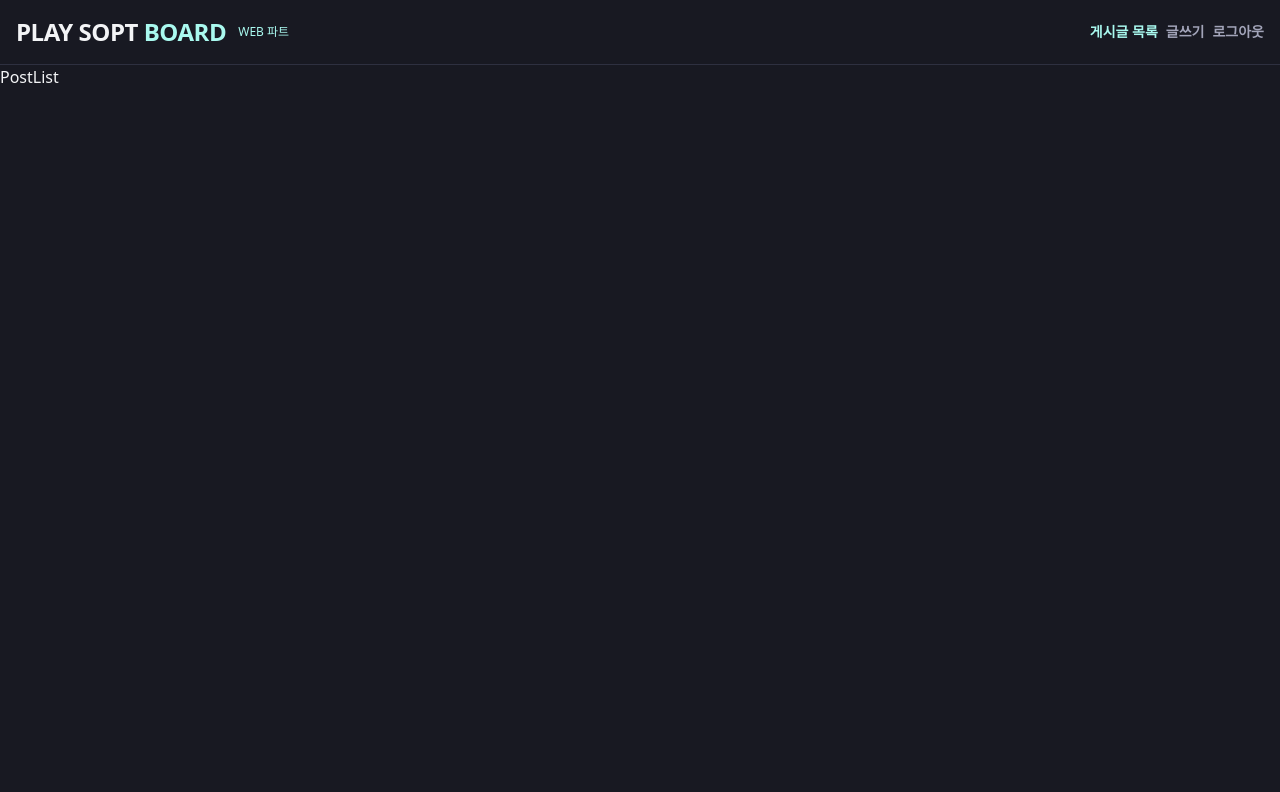
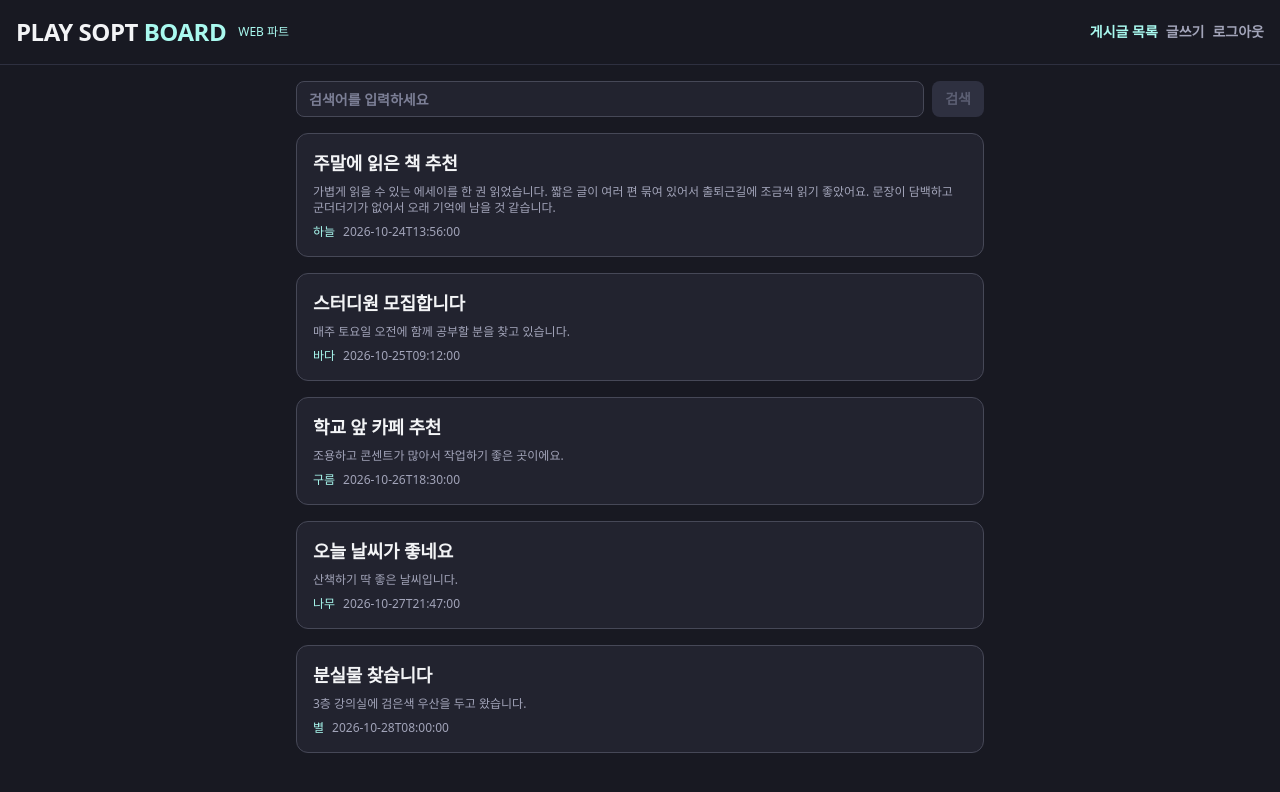
Before and after one commit to 39-play-sopt-web/JoYeSeul, a React (Vite) app in the folder Week4/Homework/: page /posts in a window 1280 px wide. Shown: the top 792 px of the page. Built offline with nearby package versions, Linux system fonts and the light colour scheme; a web font is replaced by a local one.

Commit message:
feat: PostList 퍼블리싱

```diff
--- a/Week4/Homework/src/pages/post/list/PostList.tsx
+++ b/Week4/Homework/src/pages/post/list/PostList.tsx
@@ -1,3 +1,57 @@
+import Card from "@/components/card/Card";
+import Search from "@/components/search/Search";
+
+const MOCK_POSTS = [
+  {
+    id: 1,
+    title: "주말에 읽은 책 추천",
+    content:
+      "가볍게 읽을 수 있는 에세이를 한 권 읽었습니다. 짧은 글이 여러 편 묶여 있어서 출퇴근길에 조금씩 읽기 좋았어요. 문장이 담백하고 군더더기가 없어서 오래 기억에 남을 것 같습니다.",
+    author: "하늘",
+    createdAt: "2026-10-24T13:56:00",
+  },
+  {
+    id: 2,
+    title: "스터디원 모집합니다",
+    content: "매주 토요일 오전에 함께 공부할 분을 찾고 있습니다.",
+    author: "바다",
+    createdAt: "2026-10-25T09:12:00",
+  },
+  {
+    id: 3,
+    title: "학교 앞 카페 추천",
+    content: "조용하고 콘센트가 많아서 작업하기 좋은 곳이에요.",
+    author: "구름",
+    createdAt: "2026-10-26T18:30:00",
+  },
+  {
+    id: 4,
+    title: "오늘 날씨가 좋네요",
+    content: "산책하기 딱 좋은 날씨입니다.",
+    author: "나무",
+    createdAt: "2026-10-27T21:47:00",
+  },
+  {
+    id: 5,
+    title: "분실물 찾습니다",
+    content: "3층 강의실에 검은색 우산을 두고 왔습니다.",
+    author: "별",
+    createdAt: "2026-10-28T08:00:00",
+  },
+];
+
 export default function PostList() {
-  return <h1>PostList</h1>;
+  return (
+    <section className="mx-auto flex max-w-180 flex-col gap-4 px-4 py-4">
+      <h1 className="sr-only">게시글 목록</h1>
+      <Search />
+      <ul className="flex flex-col gap-4">
+        {MOCK_POSTS.map((post) => (
+          <li key={post.id}>
+            <Card {...post} />
+          </li>
+        ))}
+      </ul>
+    </section>
+  );
 }
```
